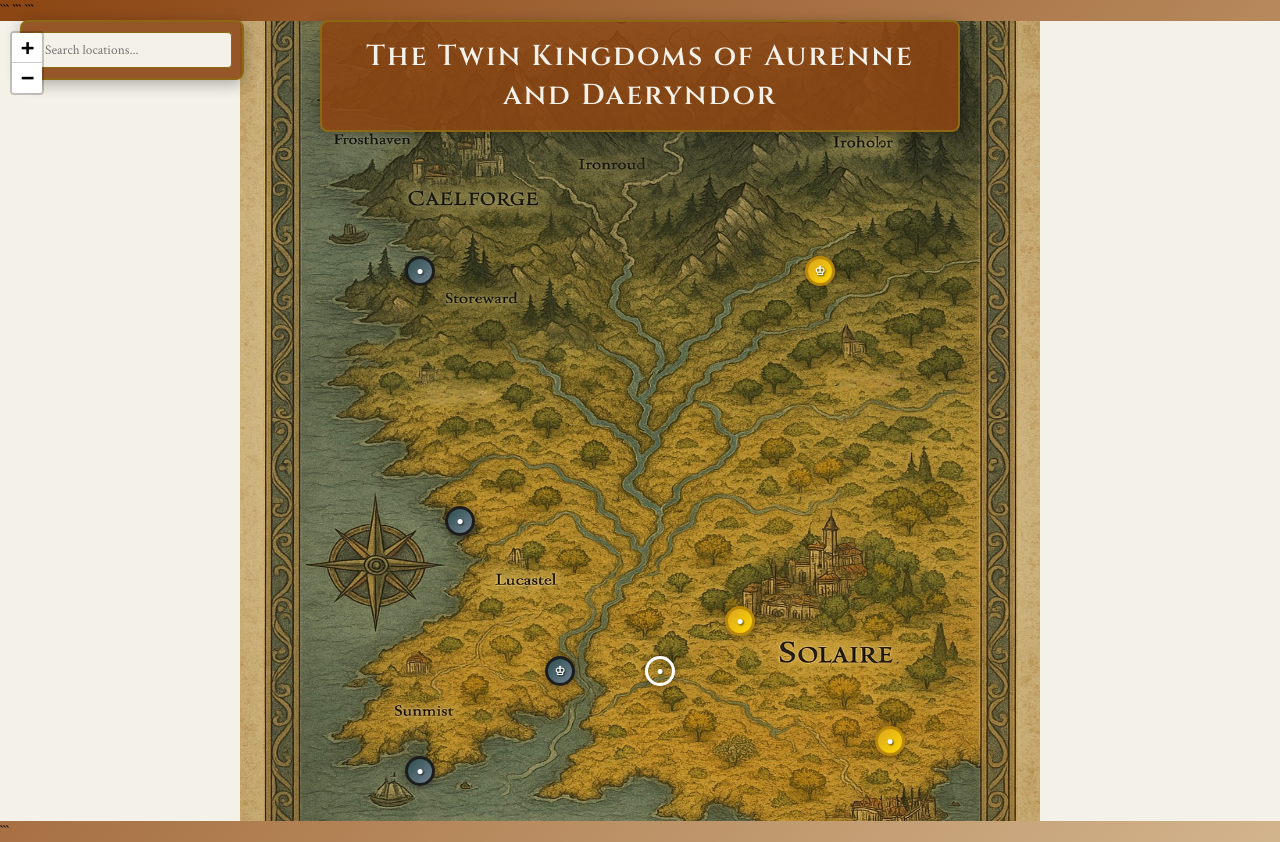
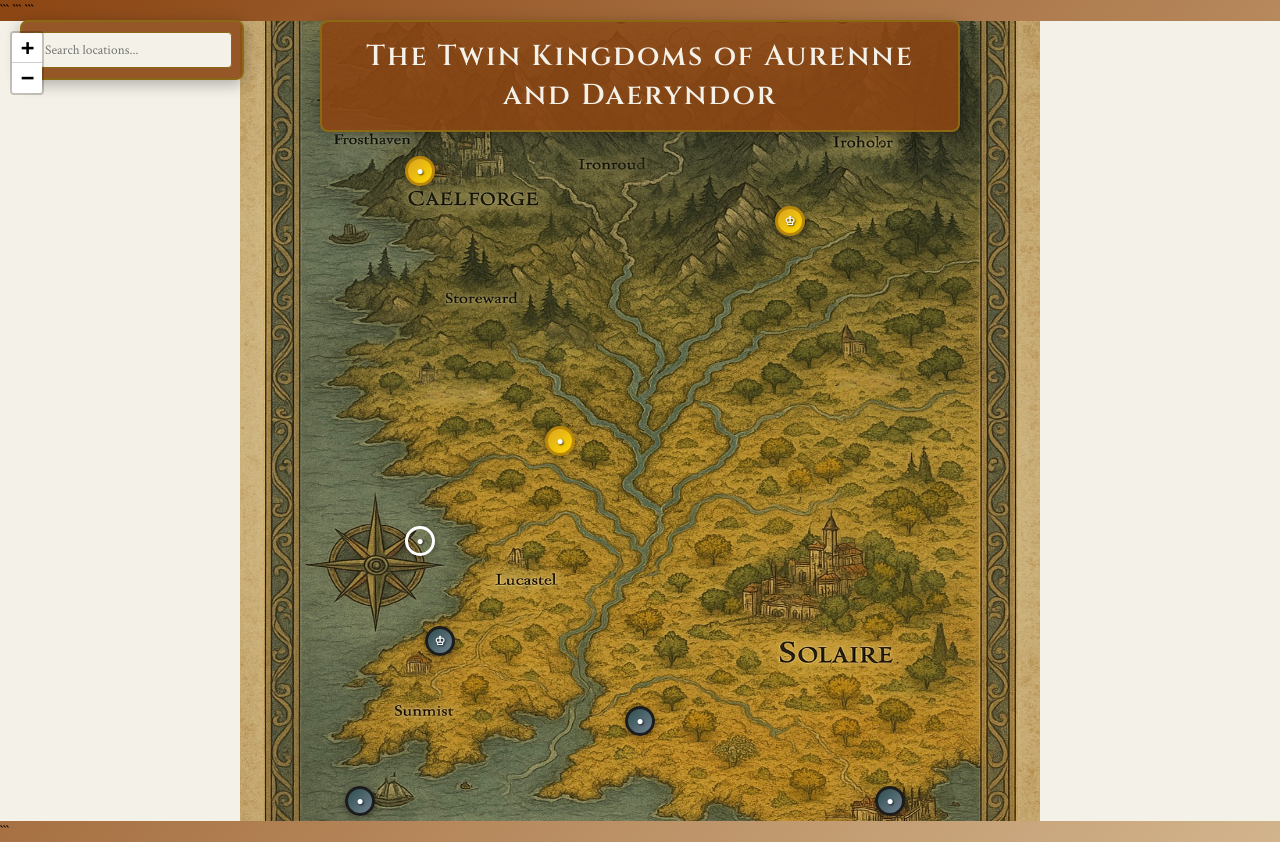
Before and after one commit to jungkoode/ipykingdoms, a plain HTML site: page index.html in a window 1280 px wide. Drawn offline with nearby package versions, Linux system fonts and the light colour scheme.

Commit message:
Update index.html

```diff
--- a/index.html
+++ b/index.html
@@ -291,10 +291,11 @@
 <script src="https://unpkg.com/leaflet@1.9.4/dist/leaflet.js"></script>
 
 <script>
-    // Kingdom data with ACTUALLY CORRECT coordinates based on the real map positions!
+    // Kingdom data with CORRECTED coordinates based on the actual map positions!
+    // Note: Y coordinates are inverted - smaller Y = top of map, larger Y = bottom of map
     const kingdomData = {
         'Caelforge': {
-            coords: [250, 320], // Center-left in Daeryndor mountains (TOP region)
+            coords: [280, 200], // Top region, center-left in Daeryndor mountains
             kingdom: 'Daeryndor',
             type: 'Capital',
             description: 'The mighty capital of Daeryndor, carved into the mountainside. This ancient fortress-city overlooks the kingdom\'s harbor and serves as the seat of royal power. Its granite walls have withstood countless sieges.',
@@ -302,7 +303,7 @@
             features: ['Royal Palace', 'Mountain Fortress', 'Great Harbor', 'Royal Archives']
         },
         'Solaire': {
-            coords: [650, 580], // Center-right in Aurenne golden area (BOTTOM region)
+            coords: [700, 550], // Bottom region, center-right in Aurenne golden area
             kingdom: 'Aurenne',
             type: 'Capital',
             description: 'The golden capital of Aurenne, built upon sun-kissed cliffs overlooking the Azure Sea. Famous for its opulent palaces, terraced gardens, and vibrant court life that attracts nobles from across the known world.',
@@ -310,7 +311,7 @@
             features: ['Palace of Golden Towers', 'Royal Gardens', 'Azure Harbor', 'Grand Amphitheater']
         },
         'Frosthaven': {
-            coords: [150, 180], // Top-left in Daeryndor mountains
+            coords: [120, 120], // Top-left in Daeryndor mountains
             kingdom: 'Daeryndor',
             type: 'Settlement',
             description: 'A hardy northern settlement known for its skilled craftsmen and proximity to valuable silver mines. The people of Frosthaven are renowned for their resilience against the harsh mountain winters.',
@@ -318,7 +319,7 @@
             features: ['Silver Mines', 'Craftsmen Guilds', 'Mountain Outpost']
         },
         'Ironroud': {
-            coords: [400, 220], // Center area in Daeryndor mountains
+            coords: [200, 400], // Center area in Daeryndor mountains
             kingdom: 'Daeryndor',
             type: 'Settlement',
             description: 'A crucial mountain pass settlement that controls the main trade route between the kingdoms. Its strategic position makes it heavily fortified and economically vital.',
@@ -326,7 +327,7 @@
             features: ['Trade Crossing', 'Border Fortress', 'Mountain Pass']
         },
         'Iroholor': {
-            coords: [650, 180], // Top-right in Daeryndor region
+            coords: [120, 650], // Top-right in Daeryndor region
             kingdom: 'Daeryndor',
             type: 'Settlement',
             description: 'A remote mountain settlement known for its ancient watchtowers and scholarly monasteries. Monks here preserve the old knowledge and watch the eastern borders.',
@@ -334,7 +335,7 @@
             features: ['Ancient Monasteries', 'Watchtowers', 'Mountain Libraries']
         },
         'Storeward': {
-            coords: [250, 420], // Middle-left border area between kingdoms
+            coords: [380, 180], // Middle-left border area between kingdoms
             kingdom: 'Border Region',
             type: 'Settlement',
             description: 'A contested border town that has changed hands multiple times throughout history. Its mixed population reflects the complex relationship between the two kingdoms.',
@@ -342,7 +343,7 @@
             features: ['Border Market', 'Mixed Population', 'Neutral Ground']
         },
         'Lucastel': {
-            coords: [300, 500], // Center-left in Aurenne golden area
+            coords: [480, 320], // Center-left in Aurenne golden area
             kingdom: 'Aurenne',
             type: 'Settlement',
             description: 'A prosperous river town known for its vineyards and wine production. The rolling hills around Lucastel produce some of the finest wines in all of Aurenne.',
@@ -350,7 +351,7 @@
             features: ['Famous Vineyards', 'Wine Markets', 'River Port']
         },
         'Sunmist': {
-            coords: [180, 650], // Bottom-left coast in Aurenne
+            coords: [750, 180], // Bottom-left coast in Aurenne
             kingdom: 'Aurenne',
             type: 'Settlement',
             description: 'A picturesque coastal town renowned for its fishing fleet and beautiful sunrises over the Azure Sea. Artists and poets often visit to capture its ethereal beauty.',
```
